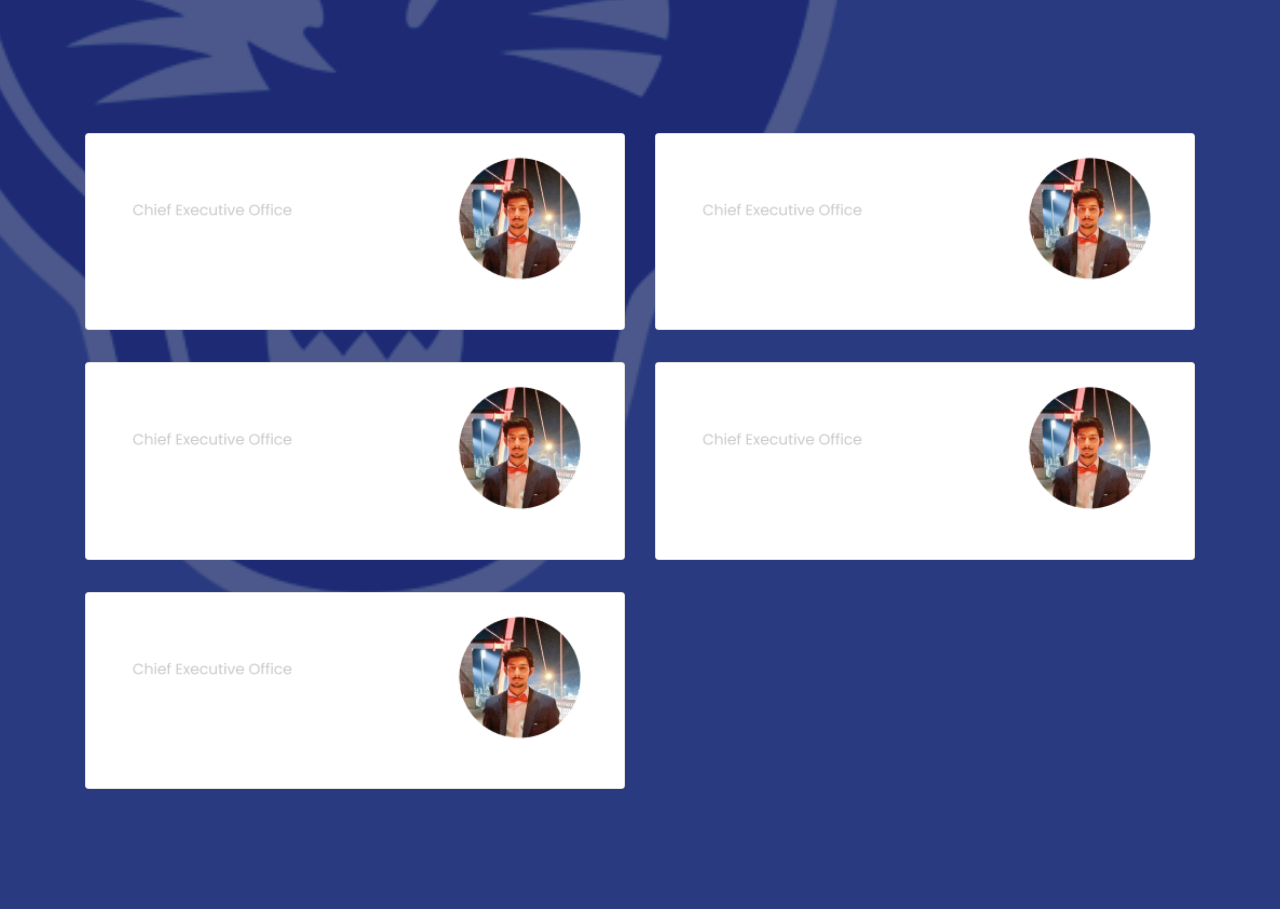
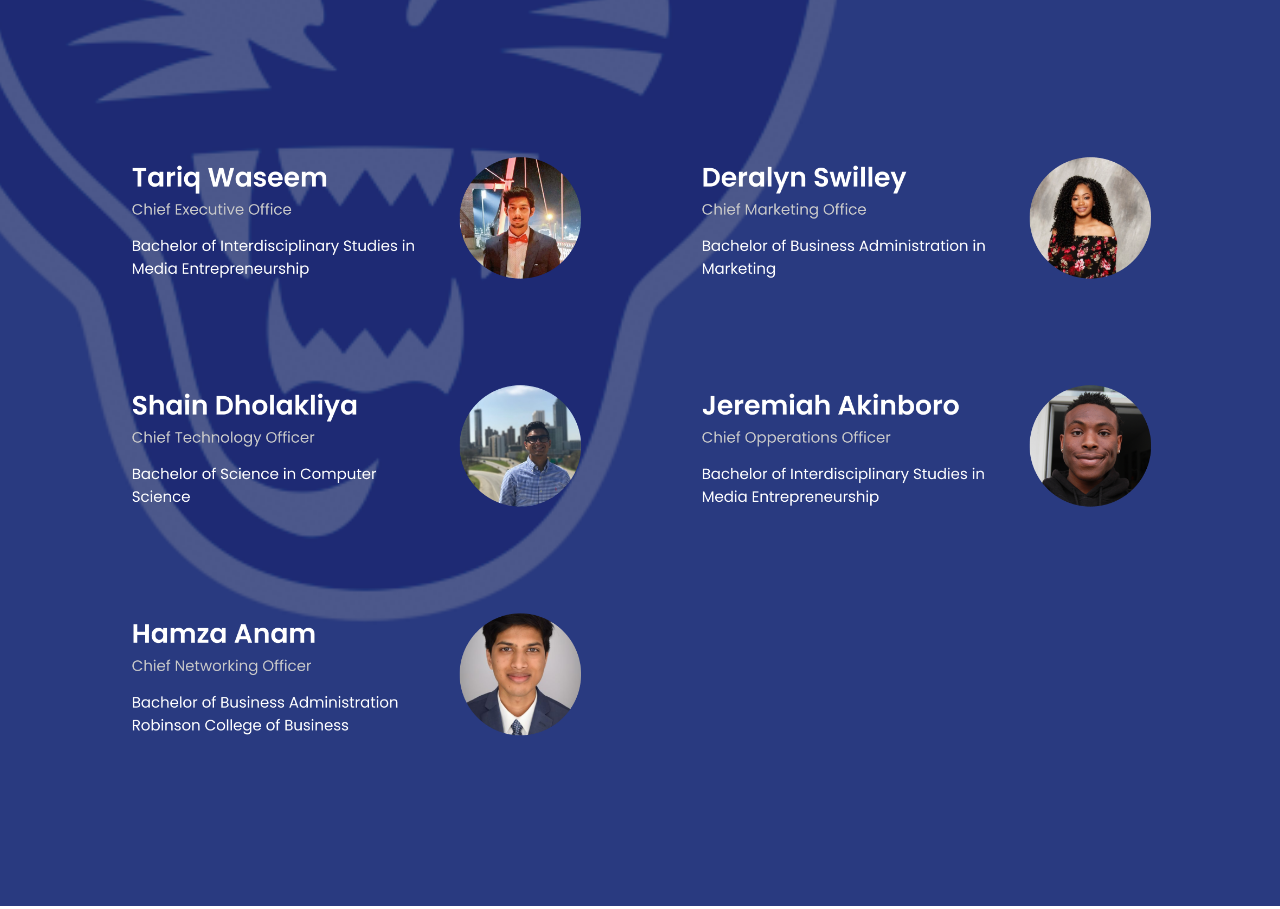
Before and after one commit to ShainDholakiya/BlockchainGSU, a Gatsby site: page /about in a window 1280 px wide. Shown: the part 1160-2069 px from the top of the page. Built offline with nearby package versions, Linux system fonts and the light colour scheme; Gatsby itself is replaced by a stand-in of ours.

Commit message:
about us page updates

```diff
--- a/src/components/layout.css
+++ b/src/components/layout.css
@@ -131,6 +131,8 @@ a {
 
 .about-us-cards {
   margin-top: 2rem;
+  background-color: transparent;
+  border: none;
 }
 
 /* Resources Page */
--- a/src/pages/about.js
+++ b/src/pages/about.js
@@ -12,7 +12,11 @@ import {
 import "../components/layout.css"
 import { Row, Col, Container, Card } from "react-bootstrap"
 
-import Tariq from "../images/about_us_tariq.png"
+import Tariq from "../images/about-us-tariq.png"
+import Deralyn from "../images/about-us-deralyn.png"
+import Shain from "../images/about-us-shain.png"
+import Jeremiah from "../images/about-us-jeremiah.png"
+import Hamza from "../images/about-us-hamza.png"
 
 const AboutUsPage = () => (
   <Layout>
@@ -58,33 +62,28 @@ const AboutUsPage = () => (
           </Col>
           <Col xs={12} sm={12} md={12} lg={6}>
             <Card className="about-us-cards">
-              <Card.Img src={Tariq} alt="Card image" />
+              <Card.Img src={Deralyn} alt="Card image" />
             </Card>
           </Col>
         </Row>
         <Row>
           <Col xs={12} sm={12} md={12} lg={6}>
             <Card className="about-us-cards">
-              <Card.Img src={Tariq} alt="Card image" />
+              <Card.Img src={Shain} alt="Card image" />
             </Card>
           </Col>
           <Col xs={12} sm={12} md={12} lg={6}>
             <Card className="about-us-cards">
-              <Card.Img src={Tariq} alt="Card image" />
+              <Card.Img src={Jeremiah} alt="Card image" />
             </Card>
           </Col>
         </Row>
         <Row>
           <Col xs={12} sm={12} md={12} lg={6}>
             <Card className="about-us-cards">
-              <Card.Img src={Tariq} alt="Card image" />
+              <Card.Img src={Hamza} alt="Card image" />
             </Card>
           </Col>
-          {/* <Col xs={12} sm={12} md={12} lg={6}>
-            <Card className="about-us-cards">
-              <Card.Img src={Tariq} alt="Card image" />
-            </Card>
-          </Col> */}
         </Row>
       </Container>
     </div>
```
Also changed, not shown: src/images/about-us-deralyn.png (added), src/images/about-us-hamza.png (added), src/images/about-us-jeremiah.png (added), src/images/about-us-shain.png (added), src/images/about-us-tariq.png (added), src/images/about_us_tariq.png (deleted).
